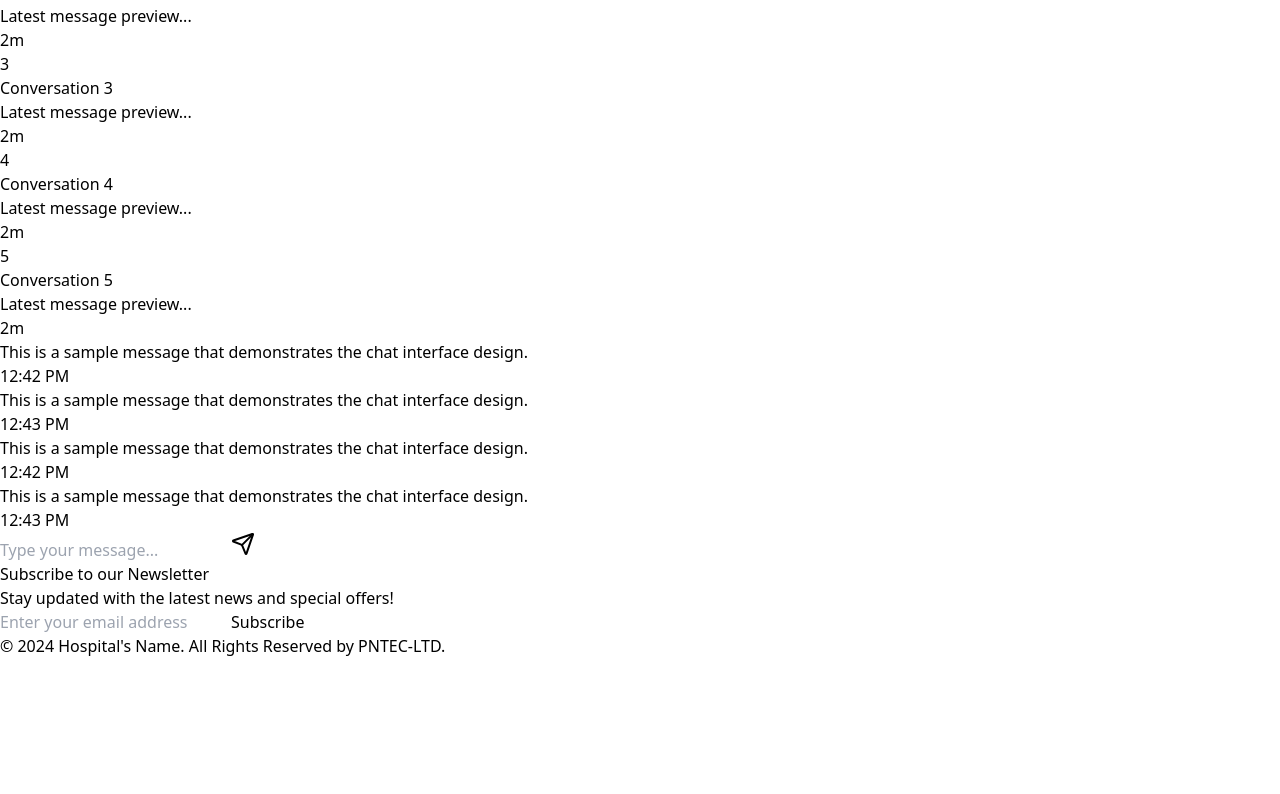
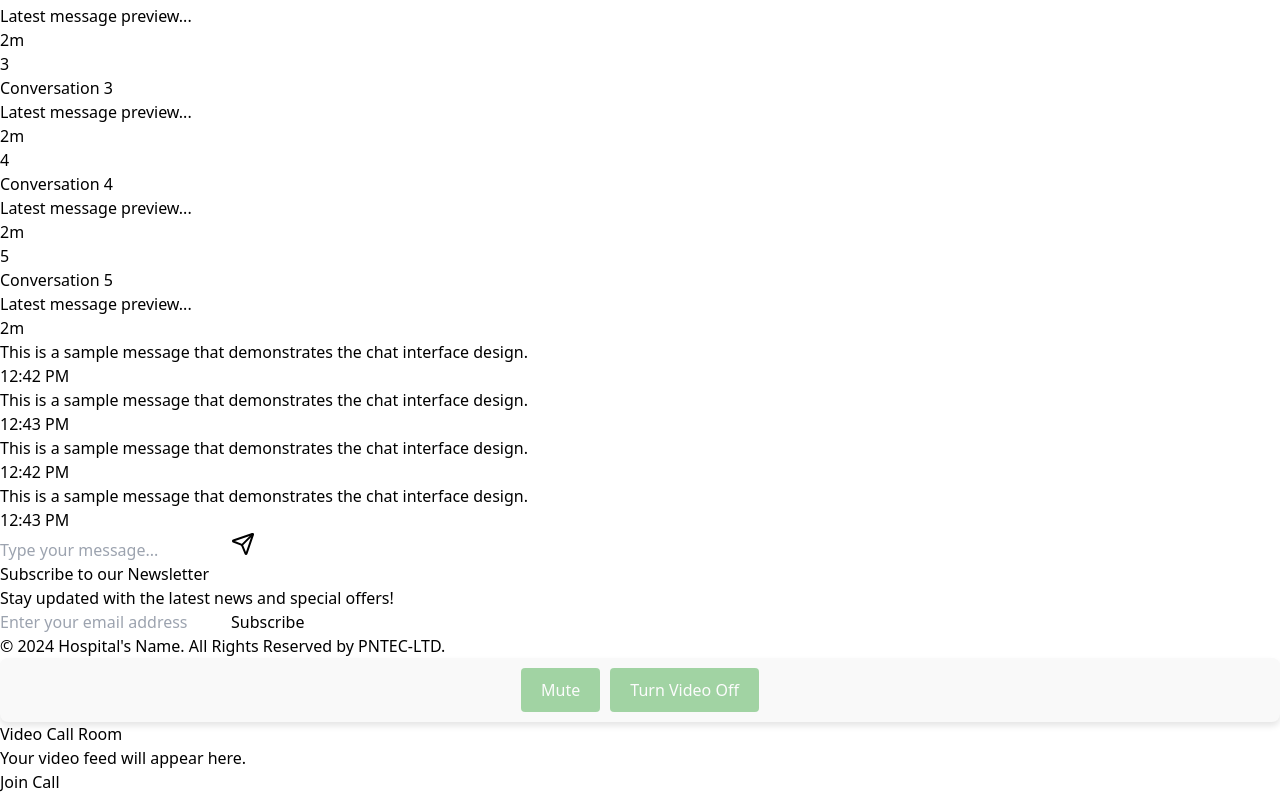
Before and after one commit to kanishkapan/Hackverse-5.0-health, a React (Vite) app in the folder my-project/Frontend/: page /aibot in a window 1280 px wide. Shown: the part 812-1606 px from the top of the page. Before the commit the page ends 1470 px from the top, so only its background shows below. Built offline with nearby package versions, Linux system fonts and the light colour scheme.

Commit message:
videocalling done

```diff
--- /dev/null
+++ b/my-project/Frontend/src/components/VideoCall/VideoConrols.jsx
@@ -0,0 +1,75 @@
+import React, { useState } from "react";
+
+const VideoControls = ({ callFrame }) => {
+  const [isMuted, setIsMuted] = useState(false);
+  const [isVideoOff, setIsVideoOff] = useState(false);
+
+  const toggleAudio = () => {
+    if (!callFrame) {
+      console.error("Call frame is not initialized.");
+      return;
+    }
+    callFrame.setLocalAudio(!isMuted);
+    setIsMuted(!isMuted);
+  };
+
+  const toggleVideo = () => {
+    if (!callFrame) {
+      console.error("Call frame is not initialized.");
+      return;
+    }
+    callFrame.setLocalVideo(!isVideoOff);
+    setIsVideoOff(!isVideoOff);
+  };
+
+  return (
+    <div
+      style={{
+        display: "flex",
+        justifyContent: "center",
+        gap: "10px",
+        padding: "10px",
+        backgroundColor: "#f9f9f9",
+        borderRadius: "8px",
+        boxShadow: "0px 4px 6px rgba(0, 0, 0, 0.1)",
+      }}
+    >
+      <button
+        onClick={toggleAudio}
+        style={{
+          padding: "10px 20px",
+          backgroundColor: isMuted ? "#f44336" : "#4caf50",
+          color: "white",
+          border: "none",
+          borderRadius: "4px",
+          fontSize: "16px",
+          cursor: callFrame ? "pointer" : "not-allowed",
+          opacity: callFrame ? "1" : "0.5",
+          transition: "background-color 0.3s ease",
+        }}
+        disabled={!callFrame}
+      >
+        {isMuted ? "Unmute" : "Mute"}
+      </button>
+      <button
+        onClick={toggleVideo}
+        style={{
+          padding: "10px 20px",
+          backgroundColor: isVideoOff ? "#f44336" : "#4caf50",
+          color: "white",
+          border: "none",
+          borderRadius: "4px",
+          fontSize: "16px",
+          cursor: callFrame ? "pointer" : "not-allowed",
+          opacity: callFrame ? "1" : "0.5",
+          transition: "background-color 0.3s ease",
+        }}
+        disabled={!callFrame}
+      >
+        {isVideoOff ? "Turn Video On" : "Turn Video Off"}
+      </button>
+    </div>
+  );
+};
+
+export default VideoControls;
--- /dev/null
+++ b/my-project/Frontend/src/components/VideoCall/VideoRoom.jsx
@@ -0,0 +1,31 @@
+import React from "react";
+
+const VideoRoom = () => {
+  const videoCallUrl = "https://kani21.daily.co/copab2TZoegL5igP9Nny";
+
+  const joinRoom = () => {
+    // Redirect to the video call URL
+    window.location.href = videoCallUrl;
+  };
+
+  return (
+    <div className="flex flex-col items-center justify-center h-screen bg-gray-900">
+      <div className="w-full max-w-lg p-6 bg-white rounded-lg shadow-lg">
+        <h1 className="text-2xl font-bold text-center text-gray-800 mb-4">
+          Video Call Room
+        </h1>
+        <div className="h-60 w-full bg-gray-200 rounded-lg flex items-center justify-center mb-6">
+          <p className="text-gray-500">Your video feed will appear here.</p>
+        </div>
+        <button
+          onClick={joinRoom}
+          className="w-full px-4 py-2 text-white bg-blue-600 rounded-lg hover:bg-blue-700 focus:outline-none focus:ring-4 focus:ring-blue-300"
+        >
+          Join Call
+        </button>
+      </div>
+    </div>
+  );
+};
+
+export default VideoRoom;
--- a/my-project/Frontend/src/pages/AiBot.jsx
+++ b/my-project/Frontend/src/pages/AiBot.jsx
@@ -2,6 +2,8 @@ import React from "react";
 import Header from "../components/Aibot/Header";
 import ChatBooth from "../components/Aibot/ChatBooth";
 import FooterAI from "../components/Aibot/Footerai";
+import VideoControls from "../components/VideoCall/VideoConrols";
+import VideoRoom from "../components/VideoCall/VideoRoom";
 
 
 const AibotPage = () => {
@@ -10,6 +12,8 @@ const AibotPage = () => {
       <Header />
       <ChatBooth />
       <FooterAI />
+      <VideoControls />
+      <VideoRoom />
 
 
 
```
Also changed, not shown: my-project/Frontend/Backend meeting/package.json (added, +17 -0 lines), my-project/Frontend/Backend meeting/server.mjs (added, +41 -0 lines), 2 other files (tests, documents, lock files or other folders).
